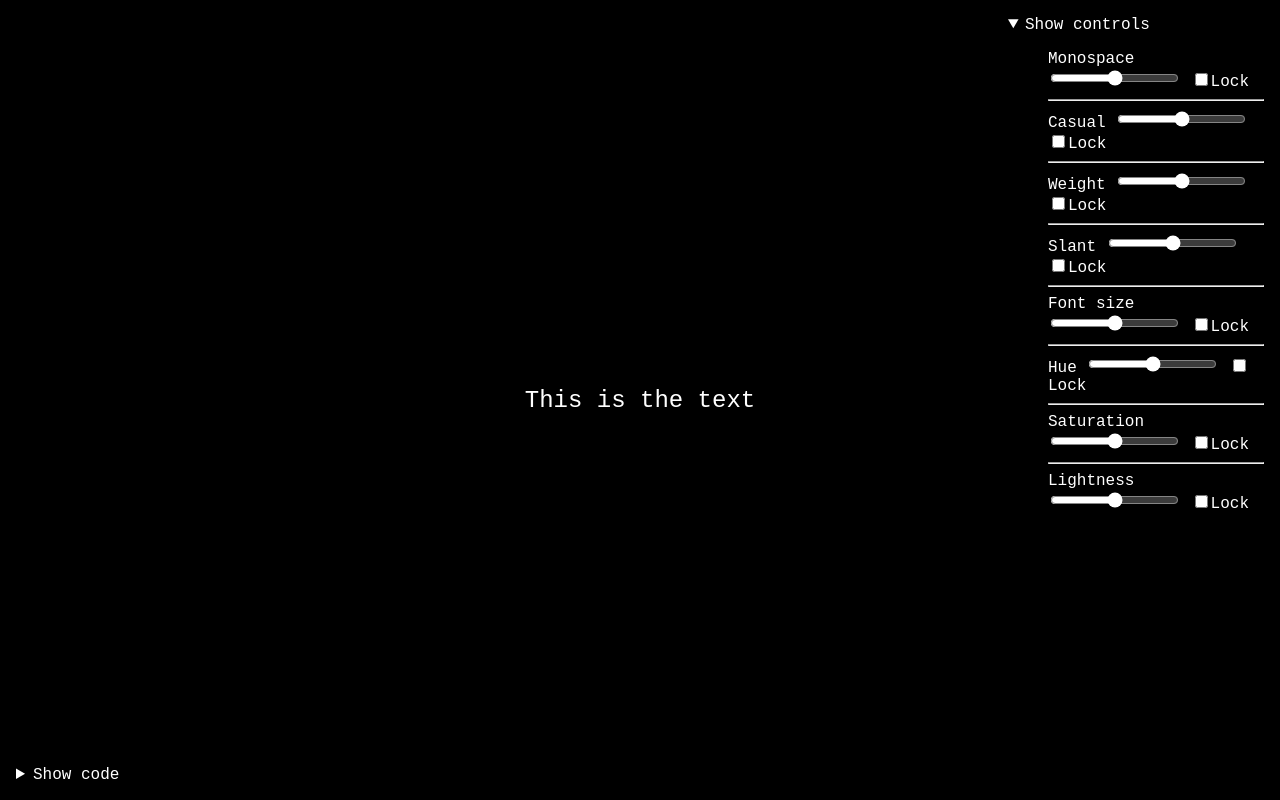
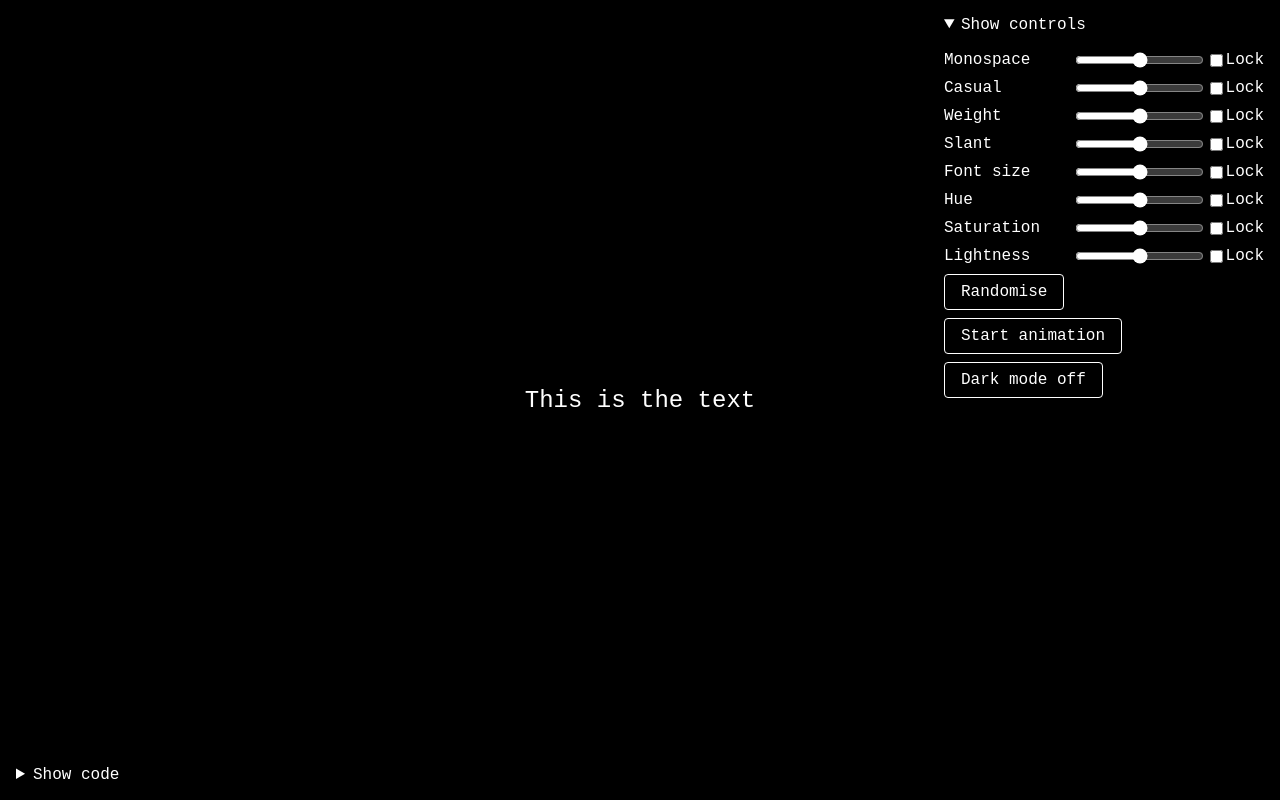
Before and after one commit to CogappLabs/fun-with-variable-fonts, a website built with Vite: page index.html in a window 1280 px wide. Both pictures are taken after a click on the heading "Show controls". Built offline with nearby package versions, Linux system fonts and the light colour scheme; a web font is replaced by a local one.

Commit message:
Add more on-screen controls

```diff
--- a/index.html
+++ b/index.html
@@ -4,8 +4,11 @@
     <meta charset="UTF-8" />
     <link rel="icon" type="image/svg+xml" href="/vite.svg" />
     <meta name="viewport" content="width=device-width, initial-scale=1.0" />
-    <link href="https://fonts.googleapis.com/css2?family=Recursive:slnt,wght,CASL,CRSV,MONO@-15..0,300..1000,0..1,0..1,0..1&display=swap" rel="stylesheet">
-    <link rel="stylesheet" href="/style.css">
+    <link
+      href="https://fonts.googleapis.com/css2?family=Recursive:slnt,wght,CASL,CRSV,MONO@-15..0,300..1000,0..1,0..1,0..1&display=swap"
+      rel="stylesheet"
+    />
+    <link rel="stylesheet" href="/style.css" />
     <title>Vite App</title>
   </head>
   <body>
@@ -15,69 +18,171 @@
         <details>
           <summary>Show controls</summary>
           <ul class="js-controls">
+            <li>
               <label for="mono">
                 Monospace
-              <input type="range" id="mono" min="0" max="127" data-param="1">
+                <input
+                  type="range"
+                  id="mono"
+                  min="0"
+                  max="127"
+                  data-param="1"
+                />
               </label>
               <label for="lock-mono">
-              <input type="checkbox" id="lock-mono" data-type="shared" data-param="1">Lock
+                <input
+                  type="checkbox"
+                  id="lock-mono"
+                  data-type="shared"
+                  data-param="1"
+                />Lock
               </label>
-            <hr>
+            </li>
+            <li>
               <label for="casl">
                 Casual
-              <input type="range" id="casl" min="0" max="127" data-param="2">
+                <input
+                  type="range"
+                  id="casl"
+                  min="0"
+                  max="127"
+                  data-param="2"
+                />
               </label>
               <label for="lock-casl">
-              <input type="checkbox" id="lock-casl" data-type="shared" data-param="2">Lock
+                <input
+                  type="checkbox"
+                  id="lock-casl"
+                  data-type="shared"
+                  data-param="2"
+                />Lock
               </label>
-            <hr>
+            </li>
+            <li>
               <label for="wght">
                 Weight
-              <input type="range" id="wght" min="0" max="127" data-param="3">
+                <input
+                  type="range"
+                  id="wght"
+                  min="0"
+                  max="127"
+                  data-param="3"
+                />
               </label>
               <label for="lock-wght">
-              <input type="checkbox" id="lock-wght" data-type="shared" data-param="3">Lock
+                <input
+                  type="checkbox"
+                  id="lock-wght"
+                  data-type="shared"
+                  data-param="3"
+                />Lock
               </label>
-            <hr>
+            </li>
+            <li>
               <label for="slnt">
                 Slant
-              <input type="range" id="slnt" min="0" max="127" data-param="4">
+                <input
+                  type="range"
+                  id="slnt"
+                  min="0"
+                  max="127"
+                  data-param="4"
+                />
               </label>
               <label for="lock-slnt">
-              <input type="checkbox" id="lock-slnt" data-type="shared" data-param="4">Lock
+                <input
+                  type="checkbox"
+                  id="lock-slnt"
+                  data-type="shared"
+                  data-param="4"
+                />Lock
               </label>
-            <hr>
+            </li>
+            <li>
               <label for="font-size">
                 Font size
-              <input type="range" id="font-size" min="0" max="127" data-param="5">
+                <input
+                  type="range"
+                  id="font-size"
+                  min="0"
+                  max="127"
+                  data-param="5"
+                />
               </label>
               <label for="lock-font-size">
-              <input type="checkbox" id="lock-font-size" data-type="shared" data-param="5">Lock
+                <input
+                  type="checkbox"
+                  id="lock-font-size"
+                  data-type="shared"
+                  data-param="5"
+                />Lock
               </label>
-            <hr>
+            </li>
+            <li>
               <label for="hue">
                 Hue
-              <input type="range" id="hue" min="0" max="127" data-param="6">
+                <input type="range" id="hue" min="0" max="127" data-param="6" />
               </label>
               <label for="lock-hue">
-              <input type="checkbox" id="lock-hue" data-type="shared" data-param="6">Lock
+                <input
+                  type="checkbox"
+                  id="lock-hue"
+                  data-type="shared"
+                  data-param="6"
+                />Lock
               </label>
-            <hr>
+            </li>
+            <li>
               <label for="saturation">
                 Saturation
-              <input type="range" id="saturation" min="0" max="127" data-param="7">
+                <input
+                  type="range"
+                  id="saturation"
+                  min="0"
+                  max="127"
+                  data-param="7"
+                />
               </label>
               <label for="lock-saturation">
-              <input type="checkbox" id="lock-saturation" data-type="shared" data-param="7">Lock
+                <input
+                  type="checkbox"
+                  id="lock-saturation"
+                  data-type="shared"
+                  data-param="7"
+                />Lock
               </label>
-            <hr>
+            </li>
+            <li>
               <label for="lightness">
                 Lightness
-              <input type="range" id="lightness" min="0" max="127" data-param="8">
+                <input
+                  type="range"
+                  id="lightness"
+                  min="0"
+                  max="127"
+                  data-param="8"
+                />
               </label>
               <label for="lock-lightness">
-              <input type="checkbox" id="lock-lightness" data-type="shared" data-param="8">Lock
+                <input
+                  type="checkbox"
+                  id="lock-lightness"
+                  data-type="shared"
+                  data-param="8"
+                />Lock
               </label>
+            </li>
+            <li>
+              <button type="button" id="randomise">Randomise</button>
+            </li>
+            <li>
+              <button type="button" id="toggle-animation">
+                Start animation
+              </button>
+            </li>
+            <li>
+              <button type="button" id="toggle-dark-mode">Dark mode off</button>
+            </li>
           </ul>
         </details>
       </div>
--- a/style.css
+++ b/style.css
@@ -1,4 +1,5 @@
 body {
+  --background-color: #000;
   --text-color: #fff;
   --accent-color: #fff;
 
@@ -8,7 +9,7 @@ body {
   display: flex;
   align-items: center;
   justify-content: center;
-  background-color: #000;
+  background-color: var(--background-color);
   color: var(--text-color);
 }
 
@@ -17,11 +18,21 @@ summary {
 }
 
 pre {
-  font-family: 'Recursive', monospace;
+  font-family: "Recursive", monospace;
 }
 
 input {
   accent-color: var(--accent-color);
+}
+
+button {
+  font-family: "Recursive", monospace;
+  background-color: var(--background-color);
+  color: var(--text-color);
+  border: 1px solid var(--text-color);
+  border-radius: 0.25rem;
+  padding: 0.5rem 1rem;
+  font-size: 1rem;
 }
 
 #text {
@@ -42,14 +53,16 @@ input {
   --slnt: "slnt" 0;
   --CRSV: "CRSV" 0.5;
 
-  font-family: 'Recursive', monospace;
-  font-variation-settings: var(--mono), var(--casl), var(--wght), var(--slnt), var(--CRSV);
+  font-family: "Recursive", monospace;
+  font-variation-settings: var(--mono), var(--casl), var(--wght), var(--slnt),
+    var(--CRSV);
 }
 
 .output {
   --mono: "MONO" 1;
-  font-family: 'Recursive', monospace;
-  font-variation-settings: var(--mono), var(--casl), var(--wght), var(--slnt), var(--CRSV);
+  font-family: "Recursive", monospace;
+  font-variation-settings: var(--mono), var(--casl), var(--wght), var(--slnt),
+    var(--CRSV);
 
   position: absolute;
   bottom: 0;
@@ -58,12 +71,34 @@ input {
 }
 
 .controls {
-  font-family: 'Recursive', monospace;
-  font-variation-settings: var(--mono), var(--casl), var(--wght), var(--slnt), var(--CRSV);
+  font-family: "Recursive", monospace;
+  font-variation-settings: var(--mono), var(--casl), var(--wght), var(--slnt),
+    var(--CRSV);
 
   position: absolute;
   top: 0;
   right: 0;
-  width: 20vw;
+  width: min(100vw, 20rem);
   padding: 1em;
 }
+
+.controls ul {
+  padding-left: 0;
+  list-style-type: none;
+}
+
+.controls li {
+  margin-top: 0.5rem;
+  display: flex;
+  justify-content: space-between;
+}
+
+.controls label {
+  display: flex;
+  align-items: center;
+}
+
+.controls label:first-child {
+  flex-grow: 1;
+  justify-content: space-between;
+}
```
Also changed, not shown: main.js (+52 -25 lines), README.md (added). Lines whose indentation alone changed are shown as unchanged.
